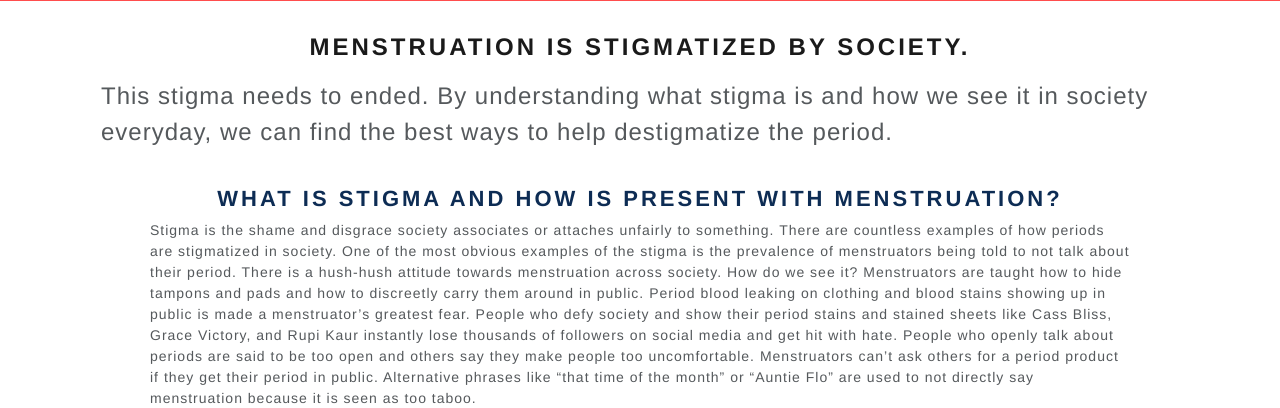
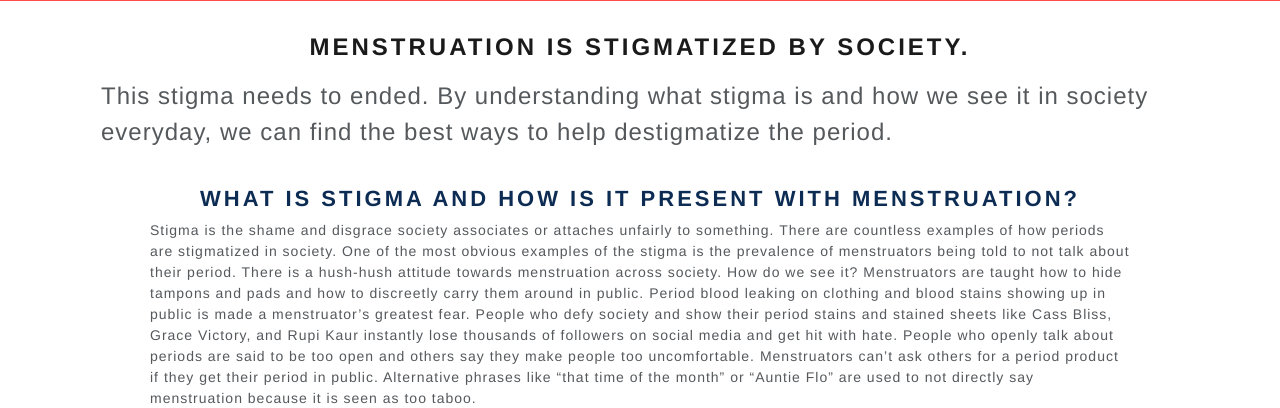
Before and after one commit to maryburrito/red, a Django app: page /stigma in a window 1280 px wide. Shown: the part 438-846 px from the top of the page. Run offline with Django 3.2, Linux system fonts and the light colour scheme; some libraries are stand-ins or nearby versions.

Commit message:
Fixed a typo

```diff
--- a/polls/templates/stigma.html
+++ b/polls/templates/stigma.html
@@ -20,7 +20,7 @@
     <div class="col-md-10">
       <div class="">
         <div class="card-body">
-          <h5 class="stigma-title text-center">What is stigma and how is present with menstruation?</h5>
+          <h5 class="stigma-title text-center">What is stigma and how is it present with menstruation?</h5>
           <p class="card-text">Stigma is the shame and disgrace society associates or attaches unfairly to something.
               There are countless examples of how periods are stigmatized in society. One of the most obvious examples of the
               stigma is the prevalence of menstruators being told to not talk about their period.
```
